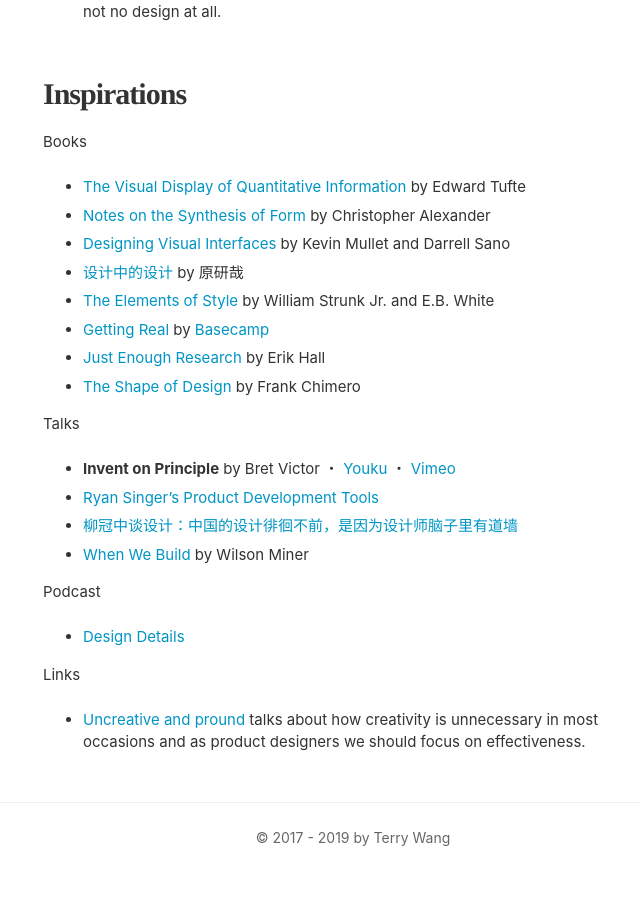
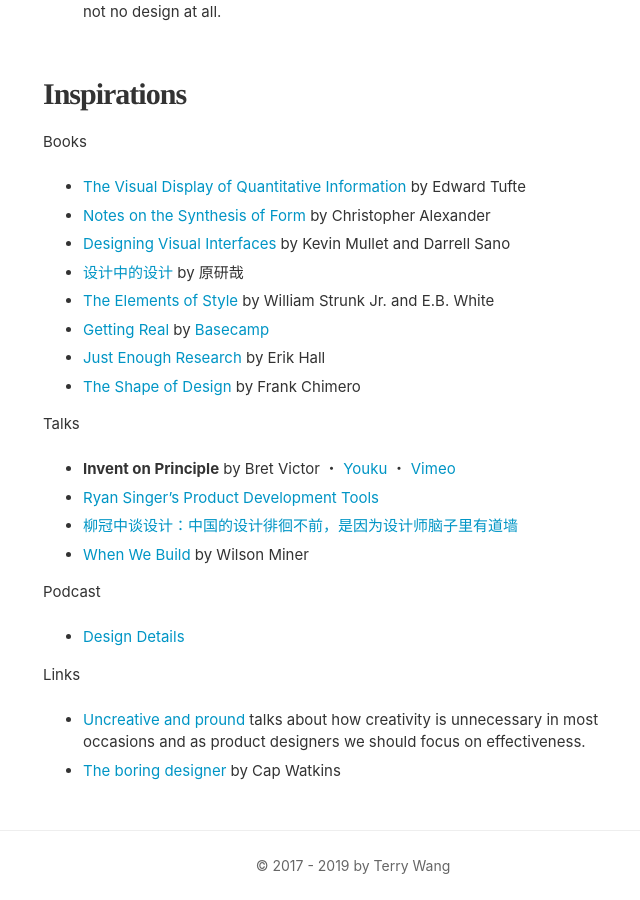
Before and after one commit to lvterry/lvterry.github.io, a Jekyll site: the page built from _posts/2014-05-29-how-to-become-a-better-designer.md, in a window 1280 px wide and 900 px high, scrolled down 2776 px. Shown: the whole window, without its empty margins (287-927 px from the left). Built offline with Jekyll 4.4.1, drawn with Linux system fonts in a browser that asks for light colours; before the commit the page ends 3648 px from its top, so only the background shows below that.

Commit message:
Update 2014-05-29-how-to-become-a-better-designer.md

```diff
--- a/_posts/2014-05-29-how-to-become-a-better-designer.md
+++ b/_posts/2014-05-29-how-to-become-a-better-designer.md
@@ -85,3 +85,4 @@
 Links
 
 - [Uncreative and pround](https://www.abccopywriting.com/2011/01/17/uncreative-and-proud) talks about how creativity is unnecessary in most occasions and as product designers we should focus on effectiveness.
+- [The boring designer](http://blog.capwatkins.com/the-boring-designer) by Cap Watkins
```
